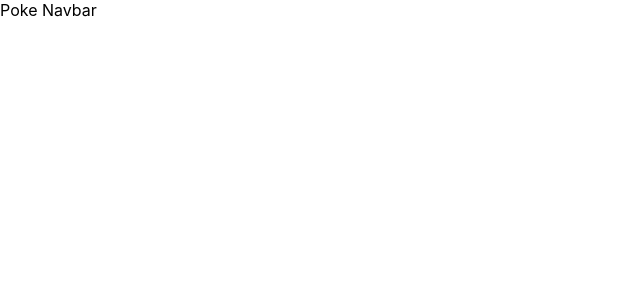
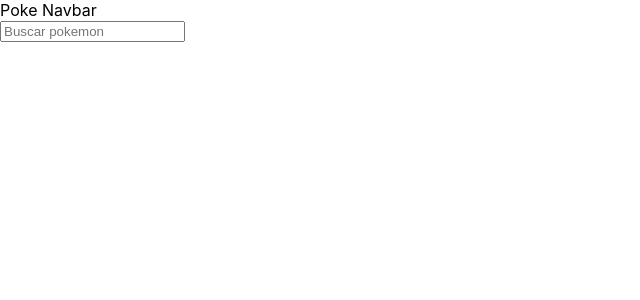
Before and after one commit to Marksolidor/Poke-Api, a React (Create React App) app: page / in a window 1280 px wide. Shown: the top 300 px of the page, without its empty margins (0-640 px from the left). Built offline with nearby package versions, Linux system fonts and the light colour scheme.

Commit message:
feat searchbar display

```diff
--- a/src/App.js
+++ b/src/App.js
@@ -1,5 +1,6 @@
 import React from "react";
 import Navbar from "./components/Navbar";
+import SearchBar from "./components/SearchBar";
 
 export default function App() {
   return (
@@ -7,6 +8,9 @@ export default function App() {
     <div>
       <Navbar/>
     </div>
+    <div>
+      <SearchBar/>
+    </div>
 
     </>
   );
--- /dev/null
+++ b/src/components/SearchBar.jsx
@@ -0,0 +1,24 @@
+import React from "react";
+const {useState} = React;
+
+const SearchBar = () => {
+    const [search, setSearch] = useState('');
+    const searching = (e) => {
+        console.log(e.target.value);
+        setSearch (e.target.value);
+    }
+    return (
+<>
+<div>
+    <input
+    placeholder="Buscar pokemon"
+    onChange={searching}/>
+</div>
+<div>
+    {search}
+</div>
+</>
+    );
+}
+
+export default SearchBar
```
